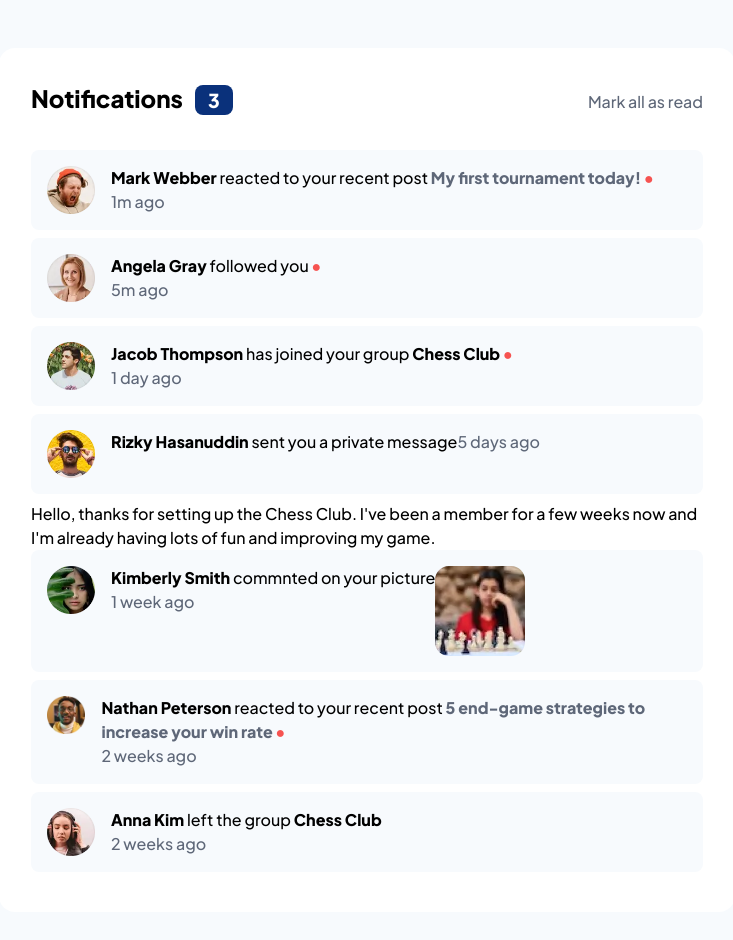
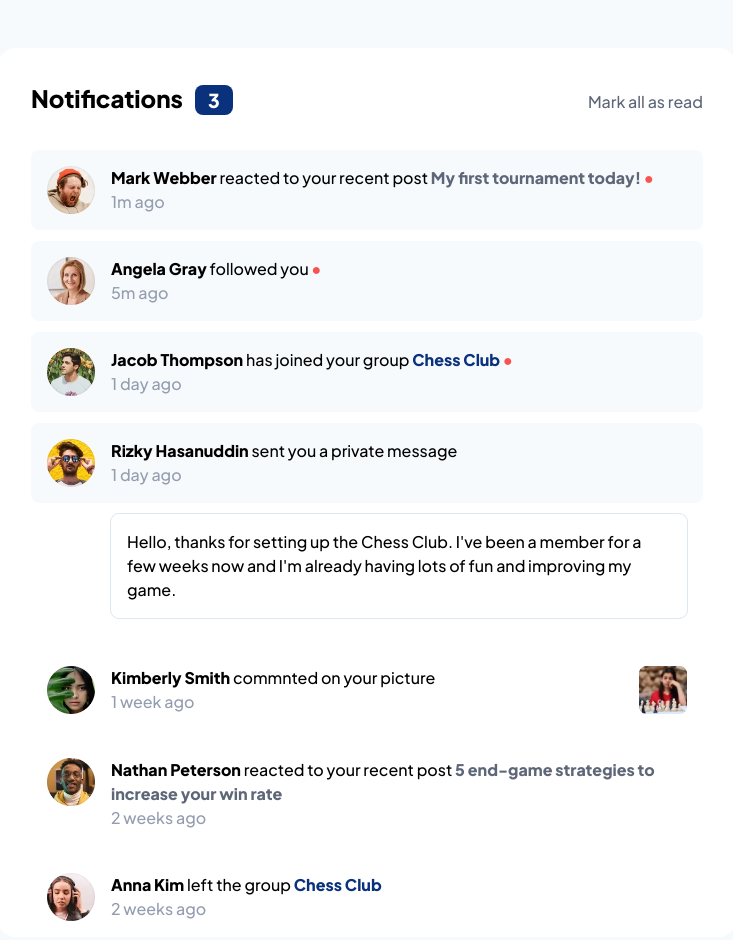
Before and after one commit to approved4me/FM-notifications-page, a plain HTML site: page index.html in a window 1280 px wide. Shown: the top 940 px of the page, without its empty margins (273-1006 px from the left). Drawn offline with Linux system fonts and the light colour scheme.

Commit message:
layout ready!

```diff
--- a/index.html
+++ b/index.html
@@ -23,7 +23,7 @@
     </div>
 
     <div class="messages_container">
-      <div class="single_message">
+      <div class="single_message new">
         <div class="message_user_image"><img src="./assets/images/avatar-mark-webber.webp"
             alt="Avatar image of Mark Webber">
         </div>
@@ -37,7 +37,7 @@
         </div>
       </div>
 
-      <div class="single_message">
+      <div class="single_message new">
         <div class="message_user_image"><img src="./assets/images/avatar-angela-gray.webp"
             alt="Avatar image of Angela Gray"></div>
         <div class="message_details">
@@ -50,11 +50,12 @@
         </div>
       </div>
 
-      <div class="single_message">
+      <div class="single_message new">
         <div class="message_user_image"><img src="./assets/images/avatar-jacob-thompson.webp"
             alt="Avatar image of Jacob Thompson"></div>
         <div class="message_details">
-          <div class="message_subject"><a href="#">Jacob Thompson</a> has joined your group <a href="#">Chess
+          <div class="message_subject"><a href="#">Jacob Thompson</a> has joined your group <a class="unread"
+              href="#">Chess
               Club</a><span>&nbsp;&#9679;</span></div>
           <div class="message_time">
             <p>1 day ago</p>
@@ -62,21 +63,23 @@
         </div>
       </div>
 
-      <div class="single_message">
+      <div class="single_message new">
         <div class="message_user_image"><img src="./assets/images/avatar-rizky-hasanuddin.webp"
             alt="Avatar image of Rizky Hasanuddin">
         </div>
-        <div class="message_subject"><a href="#">Rizky Hasanuddin</a> sent you a private message<a href="#"></a>
-        </div>
-        <div class="message_time">
-          <p>5 days ago</p>
+        <div class="message_details">
+          <div class="message_subject"><a href="#">Rizky Hasanuddin</a> sent you a private message <a href="#"></a>
+          </div>
+          <div class="message_time">
+            <p>1 day ago</p>
+          </div>
         </div>
       </div>
+
       <div class="message">
         <p>Hello, thanks for setting up the Chess Club. I've been a member for a few weeks now and I'm already
           having lots of fun and improving my game.</p>
       </div>
-
 
       <div class="single_message">
         <div class="message_user_image"><img src="./assets/images/avatar-kimberly-smith.webp"
@@ -91,14 +94,14 @@
         <div class="picture"><img src="./assets/images/image-chess.webp" alt="Girl playing Chess"></div>
       </div>
 
-      <div class="single_message">
+      <div class="single_message ">
         <div class="message_user_image"><img src="./assets/images/avatar-nathan-peterson.webp"
             alt="Avatar image of Nathan Peterson"></div>
         <div class="message_details">
           <div class="message_subject"><a href="#">Nathan Peterson</a> reacted to your recent post <a class="visited"
               href="#">5
               end-game
-              strategies to increase your win rate</a><span>&nbsp;&#9679;</span></div>
+              strategies to increase your win rate</a></div>
           <div class="message_time">
             <p>2 weeks ago</p>
           </div>
@@ -109,7 +112,7 @@
         <div class="message_user_image"><img src="./assets/images/avatar-anna-kim.webp" alt="Avatar image of Anna Kim">
         </div>
         <div class="message_details">
-          <div class="message_subject"><a href="#">Anna Kim</a> left the group <a href="#">Chess Club</a>
+          <div class="message_subject"><a href="#">Anna Kim</a> left the group <a class="unread" href="#">Chess Club</a>
           </div>
           <div class="message_time">
             <p>2 weeks ago</p>
--- a/style.css
+++ b/style.css
@@ -38,7 +38,6 @@ select {
 }
 
 :root {
-
     --primary-red: hsl(1, 90%, 64%);
     --primary-blue: hsl(219, 85%, 26%);
     --neutral-white: hsl(0, 0%, 100%);
@@ -53,7 +52,6 @@ select {
 body {
     font-family: 'Plus Jakarta Sans', sans-serif;
     font-weight: 500;
-    padding: 1rem;
     background-color: var(--neutral-very_light_grayish_blue);
 }
 
@@ -61,10 +59,7 @@ main {
     background-color: var(--neutral-white);
     max-width: 46rem;
     margin: auto;
-    margin-top: 2rem;
-    margin-bottom: 2rem;
-    border-radius: 1rem;
-    padding: 2rem;
+    padding: 1rem;
 }
 
 a {
@@ -107,12 +102,16 @@ h1 span {
 }
 
 .single_message {
-    background-color: var(--neutral-very_light_grayish_blue);
     padding: 1rem;
     display: flex;
-    margin-bottom: 0.5rem;
+    margin-bottom: 0.7rem;
     border-radius: 0.5rem;
 }
+
+.new {
+    background-color: var(--neutral-very_light_grayish_blue);
+}
+
 
 .single_message a {
     font-weight: 800;
@@ -129,7 +128,8 @@ h1 span {
 }
 
 .message_user_image {
-    width: 3rem;
+    min-width: 3rem;
+    max-width: 3rem;
     margin-right: 1rem;
 }
 
@@ -141,8 +141,32 @@ h1 span {
     color: var(--neutral-dark_grayish_blue);
 }
 
+.message_subject .unread {
+    color: var(--primary-blue);
+}
+
 .message_time {
-    color: var(--neutral-dark_grayish_blue);
+    color: var(--neutral-grayish_blue);
+}
+
+.message {
+    padding: 1rem;
+    outline: 1px solid var(--neutral-light_grayish_blue_2);
+    border-radius: 0.5rem;
+    margin-left: 5rem;
+    margin-right: 1rem;
+    margin-bottom: 2rem;
+}
+
+.message:hover {
+    background-color: var(--neutral-very_light_grayish_blue);
+    outline: none;
+}
+
+.picture {
+    margin-left: auto;
+    min-width: 3rem;
+    max-width: 3rem;
 }
 
 .attribution {
@@ -152,9 +176,22 @@ h1 span {
 
 .attribution a {
     color: hsl(228, 45%, 44%);
+
 }
 
 
 /* MEDIA QUERY */
 
-@media only screen and (min-width: 60rem) {}
+@media only screen and (min-width: 60rem) {
+
+    body {
+        padding: 1rem;
+    }
+
+    main {
+        margin-top: 2rem;
+        margin-bottom: 2rem;
+        border-radius: 1rem;
+        padding: 2rem 2rem 0 2rem;
+    }
+}
```
